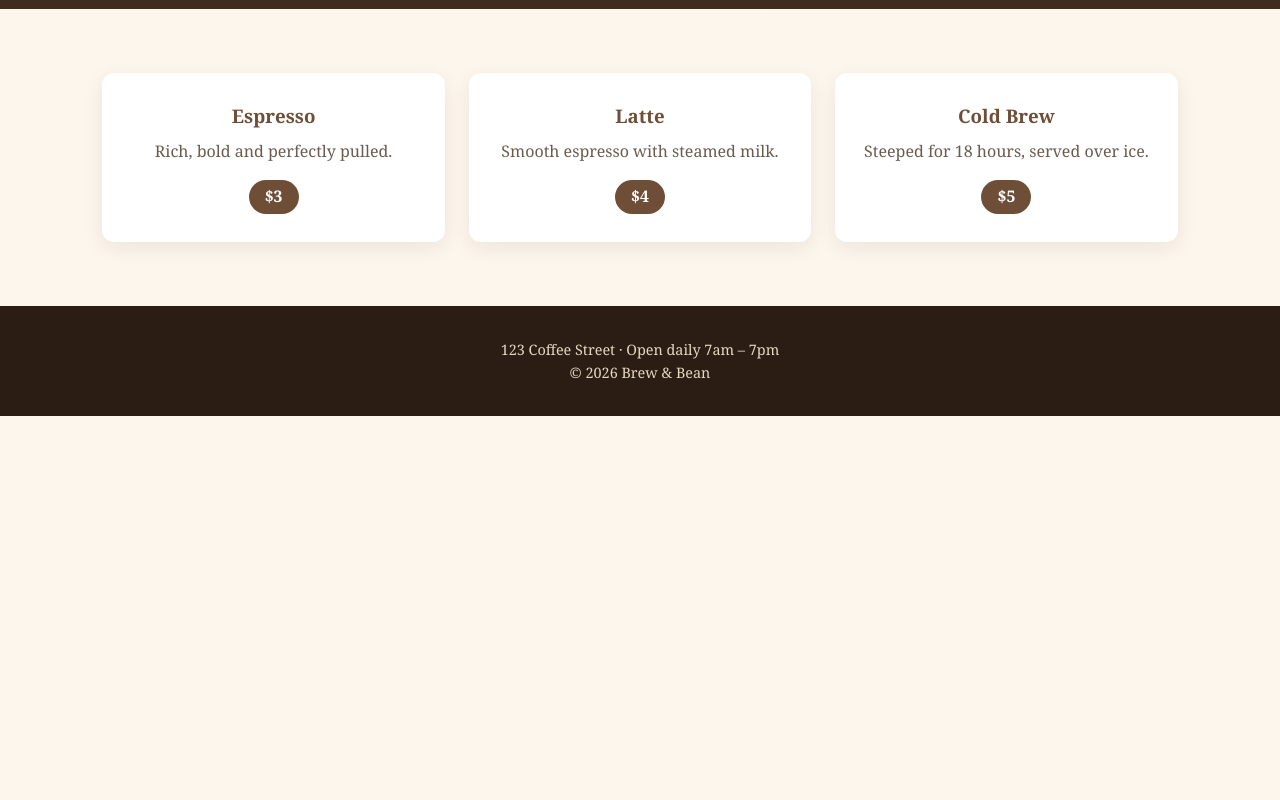
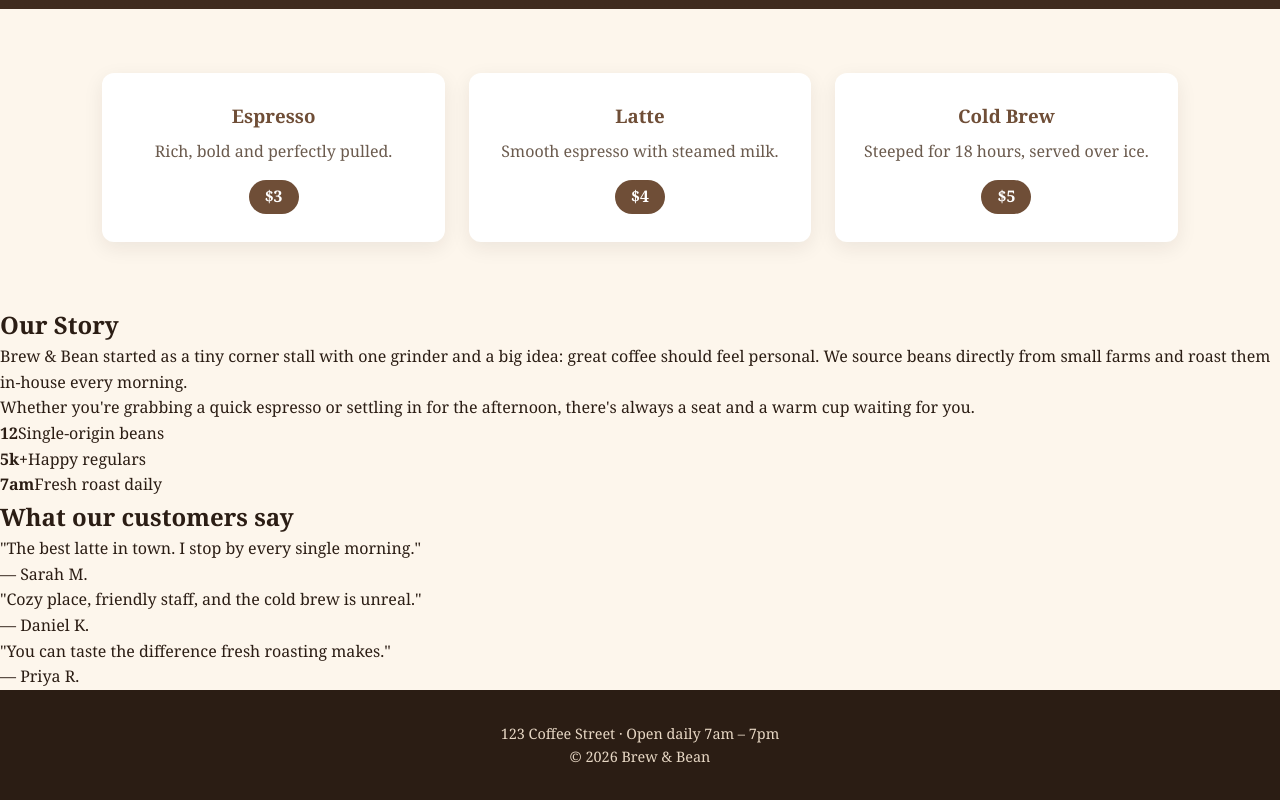
Before and after one commit to niraj5511/landing_page, a plain HTML site: page index.html in a window 1280 px wide. Shown: the part 503-1303 px from the top of the page. Before the commit the page ends 919 px from the top, so only its background shows below. Drawn offline with Linux system fonts and the light colour scheme.

Commit message:
Add about section and testimonials

```diff
--- a/index.html
+++ b/index.html
@@ -3,8 +3,8 @@
 <head>
   <meta charset="UTF-8" />
   <meta name="viewport" content="width=device-width, initial-scale=1.0" />
+  <title>Brew &amp; Bean</title>
   <link rel="stylesheet" href="style.css" />
-  <title>Brew &amp; Bean</title>
 </head>
 <body>
   <header class="navbar">
@@ -40,6 +40,37 @@
     </article>
   </section>
 
+  <section class="about" id="about">
+    <div class="about-text">
+      <h2>Our Story</h2>
+      <p>Brew &amp; Bean started as a tiny corner stall with one grinder and a big idea: great coffee should feel personal. We source beans directly from small farms and roast them in-house every morning.</p>
+      <p>Whether you're grabbing a quick espresso or settling in for the afternoon, there's always a seat and a warm cup waiting for you.</p>
+    </div>
+    <div class="about-stats">
+      <div class="stat"><strong>12</strong><span>Single-origin beans</span></div>
+      <div class="stat"><strong>5k+</strong><span>Happy regulars</span></div>
+      <div class="stat"><strong>7am</strong><span>Fresh roast daily</span></div>
+    </div>
+  </section>
+
+  <section class="testimonials">
+    <h2>What our customers say</h2>
+    <div class="testimonial-grid">
+      <blockquote class="testimonial">
+        <p>"The best latte in town. I stop by every single morning."</p>
+        — Sarah M.
+      </blockquote>
+      <blockquote class="testimonial">
+        <p>"Cozy place, friendly staff, and the cold brew is unreal."</p>
+        — Daniel K.
+      </blockquote>
+      <blockquote class="testimonial">
+        <p>"You can taste the difference fresh roasting makes."</p>
+        — Priya R.
+      </blockquote>
+    </div>
+  </section>
+
   <footer class="footer" id="contact">
     <p>123 Coffee Street · Open daily 7am – 7pm</p>
     <p>&copy; 2026 Brew &amp; Bean</p>
```
